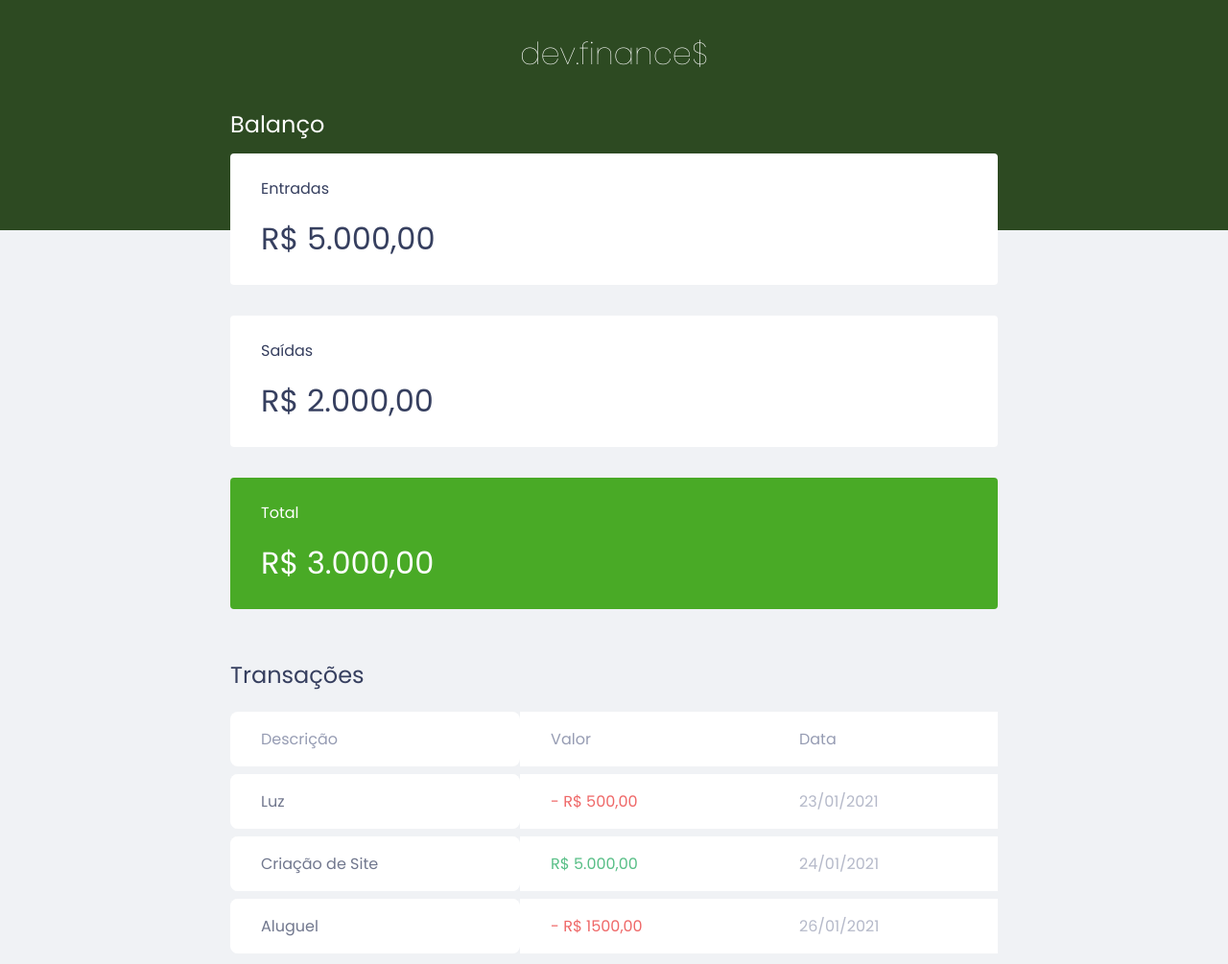
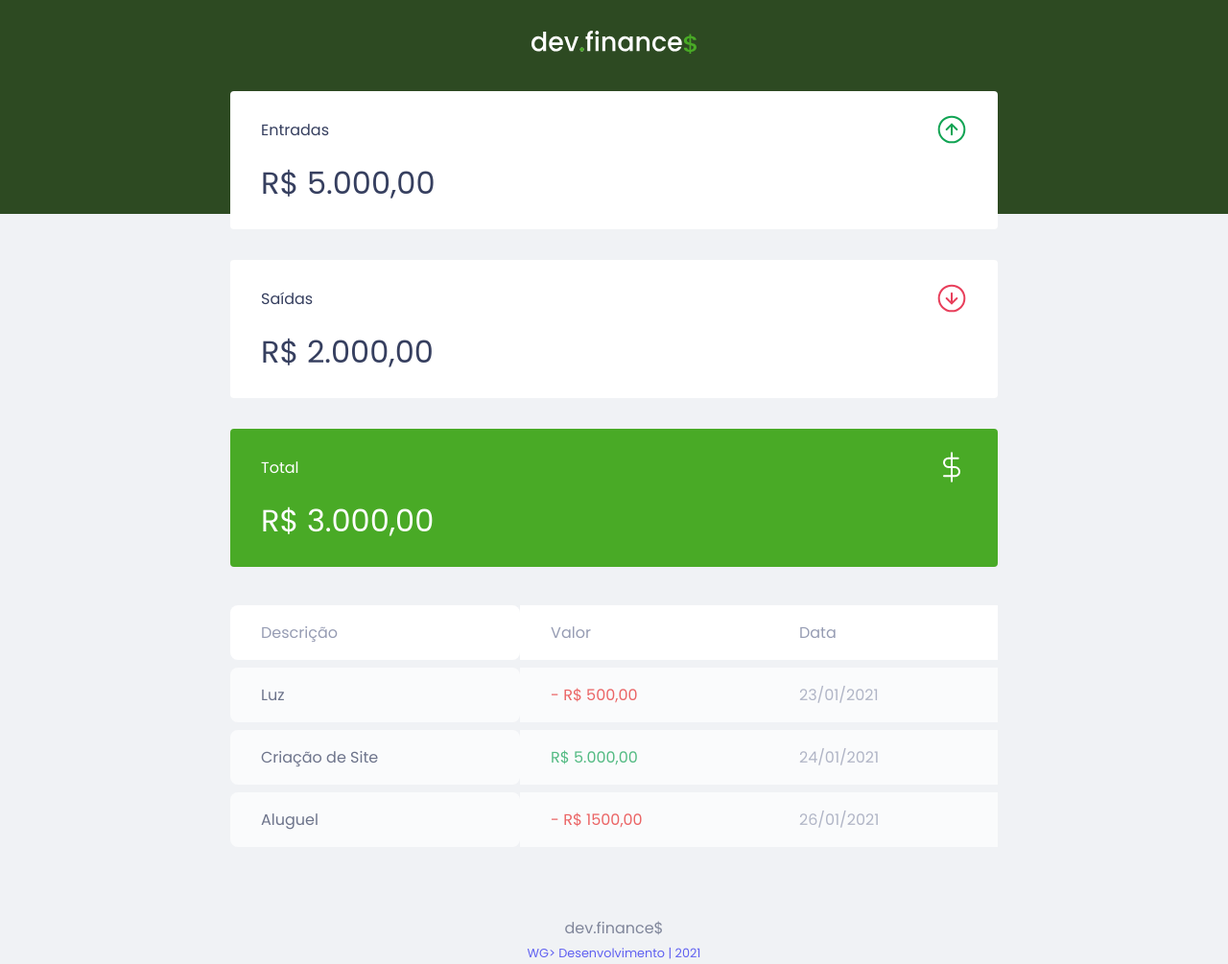
Before and after one commit to WilliamGrohe/dev.finances, a plain HTML site: page index.html in a window 1280 px wide. Shown: the top 1005 px of the page at 96% size. Drawn offline with Linux system fonts and the light colour scheme.

Commit message:
Adicionando imagens nos cards respectivos

```diff
--- a/index.html
+++ b/index.html
@@ -13,28 +13,37 @@
 
 <body>
     <header>
-        <h1 id="logo">dev.finance$</h1>
+        <img src="./assets/logo.svg" alt="dev.finance$">
     </header>
 
     <main class="container">
         <section id="balance">
-            <h2>Balanço</h2>
+            <h2 class="sr-only">Balanço</h2>
             <div class="card">
-                <h3>Entradas</h3>
+                <h3>
+                    <span>Entradas</span>
+                    <img src="./assets/income.svg" alt="Imagem de Entrada">
+                </h3>
                 <p>R$ 5.000,00</p>
             </div>
             <div class="card">
-                <h3>Saídas</h3>
+                <h3>
+                    <span>Saídas</span>
+                    <img src="./assets/expense.svg" alt="Imagem de Saídas">
+                </h3>
                 <p>R$ 2.000,00</p>
             </div>
             <div class="card total">
-                <h3>Total</h3>
+                <h3>
+                    <span>Total</span>
+                    <img src="./assets/total.svg" alt="Imagem de total">
+                </h3>
                 <p>R$ 3.000,00</p>
             </div>
         </section>
 
         <section id="transaction">
-            <h2>Transações</h2>
+            <h2 class="sr-only">Transações</h2>
 
             <table id="data-table">
                 <thead>
--- a/style.css
+++ b/style.css
@@ -13,6 +13,16 @@
 body {
     background: #f0f2f5;
     font-family: 'poppins', sans-serif;
+}
+
+.sr-only{
+    position: absolute;
+    width: 1px;
+    height: 1px;
+    padding: 0;
+    margin: -1px;
+    overflow: hidden;
+    clip: rect(0, 0, 0, 0);
 }
 
 .container {
@@ -63,6 +73,9 @@ header {
 .card h3 {
     font-weight: normal;
     font-size: 1rem;
+    display: flex;
+    align-items: center;
+    justify-content: space-between;
 }
 
 .card p {
@@ -97,11 +110,6 @@ table thead th {
 
     text-align: left;
 
-}
-
-table tbody {
-    background: #FFF;
-    padding: 1rem 2rem;
 }
 
 table tbody td {
```
Also changed, not shown: assets/expense.svg (added), assets/income.svg (added), assets/logo.svg (added), assets/minus.svg (added), assets/plus.svg (added), assets/total.svg (added).
